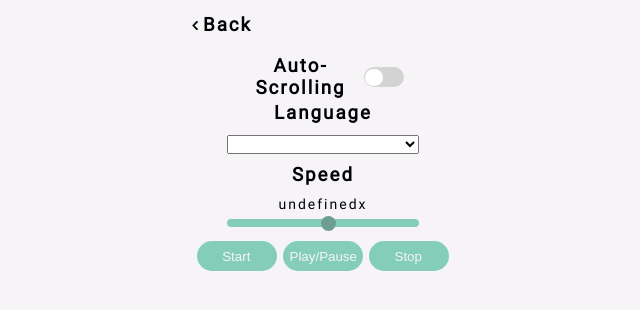
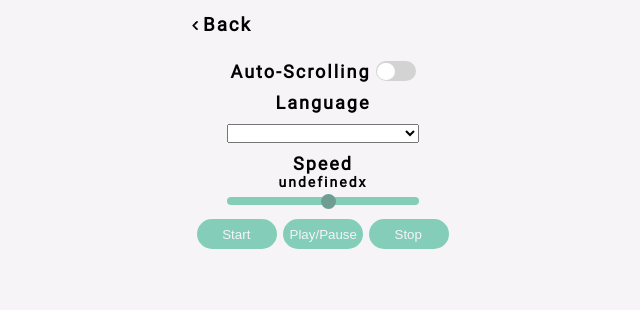
Before and after one commit to Gbillington1/OneLine-Chrome-Extension, a browser extension: page textToSpeech.html in a window 1280 px wide. Shown: the whole page, without its empty margins (317-957 px from the left). Drawn offline with Linux system fonts and the light colour scheme.

Commit message:
final styling for the tts switch

```diff
--- a/css/tts.css
+++ b/css/tts.css
@@ -282,11 +282,13 @@ label:active:after {
 
 #switchWrapper {
   display: grid;
-  width: 171px;
-  grid-template-columns: 126px auto;
-  grid-template-rows: 30px;
+  width: 200px;
+  height: 22px;
+  grid-template-columns: 144.67px 44;
+  grid-template-rows: 22px;
+  column-gap: 5px;
   margin: 0 auto;
-  padding: 12px 0 0 0;
+  padding-top: 10px;
 }
 
 #switchHeadContainer {
@@ -309,6 +311,18 @@ label:active:after {
   height: auto;
 }
 
-#scrollSwitch {
-  padding-bottom: 100px
+#scrollHeader {
+  margin: 0;
 }
+
+#scrollHeader, #speedHead, #langHead {
+  font-size: 18px;
+}
+
+#speedHead {
+  margin-bottom: 0px;
+}
+
+#rateValue {
+  margin: 0;
+}
--- a/textToSpeech.html
+++ b/textToSpeech.html
@@ -23,7 +23,7 @@
                 <label for="scrollSwitch">Toggle</label>
             </div>
             <div id="switchHeadContainer">
-                <h3 class="settingHeader">Auto-Scrolling</h3>
+                <h3 id="scrollHeader">Auto-Scrolling</h3>
             </div>
         </div>
         <form id="ttsForm">
@@ -32,9 +32,9 @@
                 <select id="select"></select>
             </div>
             <div id="rateWrapper">
-                <h3>Speed</h3>
+                <h3 id='speedHead'>Speed</h3>
                 <div id="rateAndVal">
-                    <div id='rateValue'>1x</div>
+                    <h3 id='rateValue'>1x</h3>
                     <input type='range' min='0.5' max='2' value='1' step='0.1' id='rate'>
                 </div>
             </div>
```
Also changed, not shown: changelog.md.
